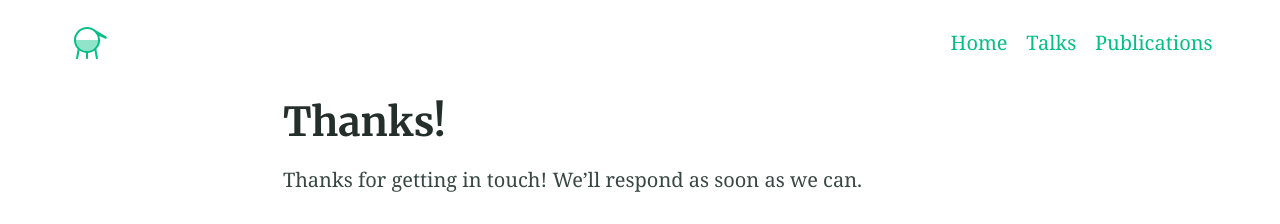
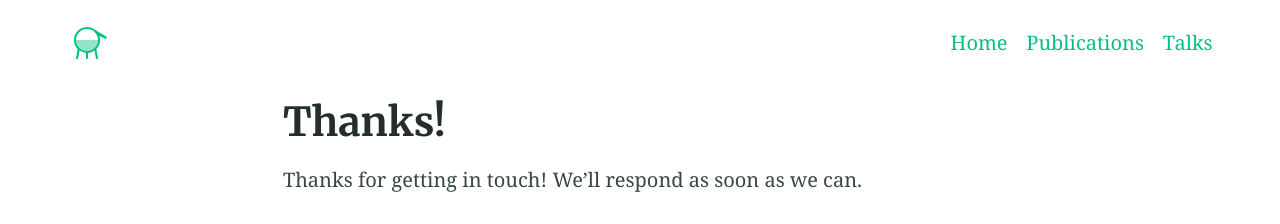
Before and after one commit to ashokkri/ashokkri.github.io, a Jekyll site: the page built from thanks.md, in a window 1280 px wide. Shown: the top 224 px of the page. Built offline with Jekyll 4.4.1, drawn with Linux system fonts in a browser that asks for light colours; part of the change alters nothing that is shown.

```diff
--- a/_config.yml
+++ b/_config.yml
@@ -121,10 +121,10 @@ favicons: # Favicons are also used in the manifest file. Syntax is 'size: path'
 navigation_header:
 - title: Home
   url: /
+- title: Publications
+  url: /publications/
 - title: Talks
   url: /talks/
-- title: Publications
-  url: /publications/
 #- title: Categories
 #  url: /categories/
 #- title: Search
```
